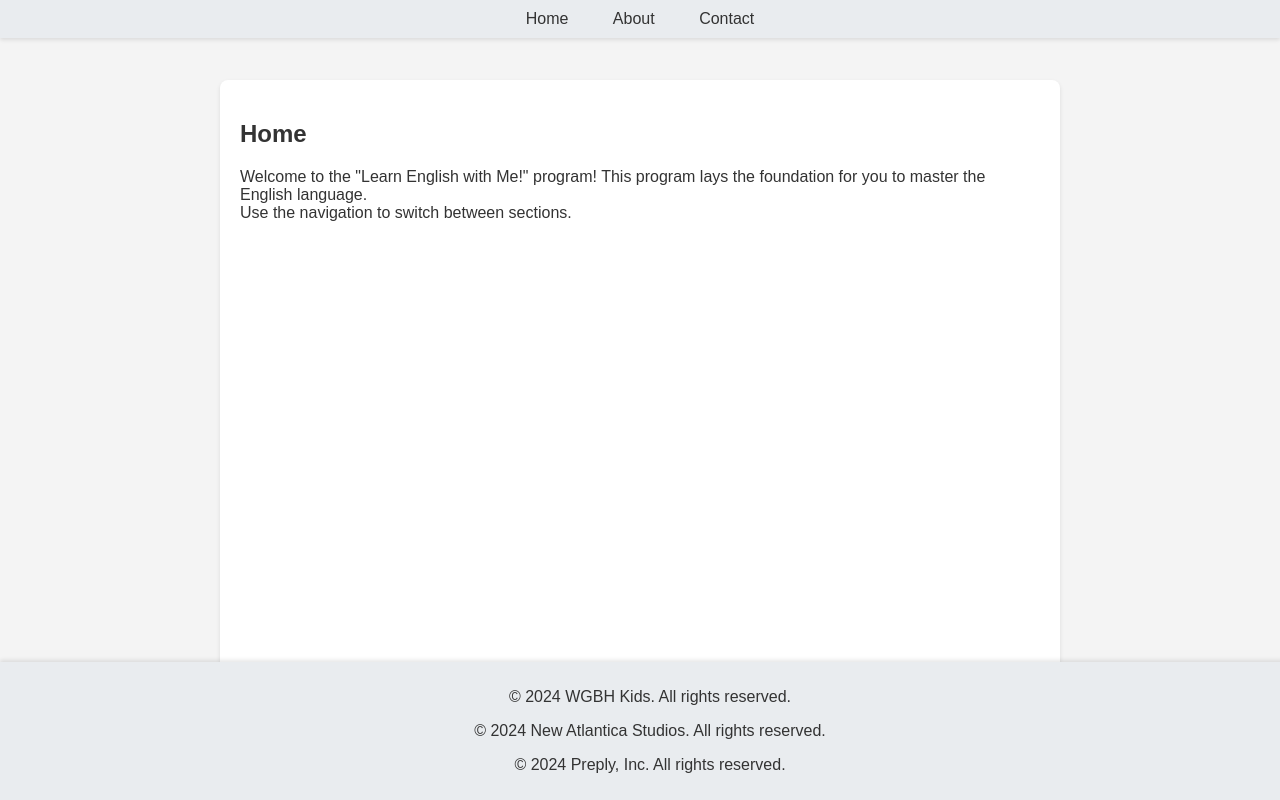
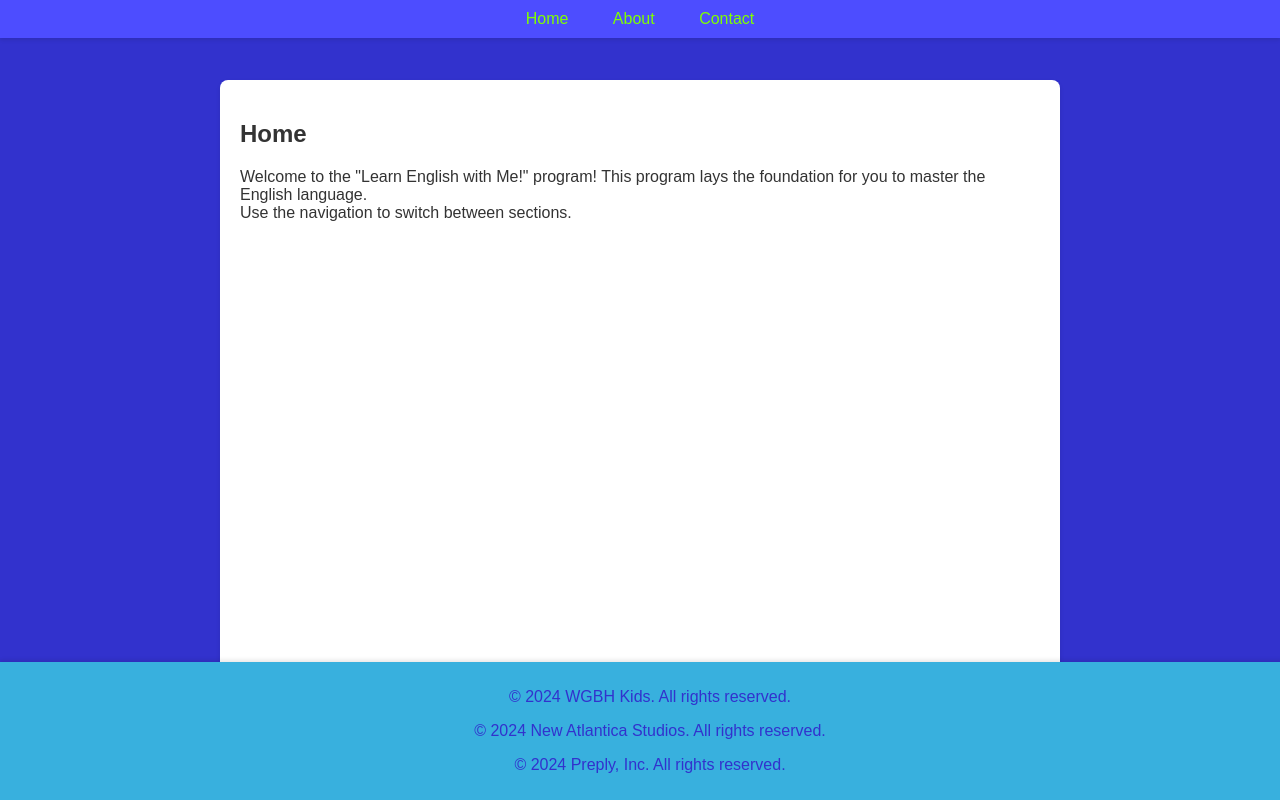
Before and after one commit to aegerev/eng1000-routing, a plain HTML site: page index.html in a window 1280 px wide. Shown: the top 800 px of the page. Drawn offline with Linux system fonts and the light colour scheme.

Commit message:
Updated CSS to match the 'Learn English with Me!' theme

```diff
--- a/css/styles.css
+++ b/css/styles.css
@@ -2,14 +2,14 @@ body {
     font-family: Arial, sans-serif;
     margin: 0;
     padding: 0;
-    background: #f4f4f4;
+    background: #3232CD;
     color: #333;
     padding-top: 60px;
   }
 
   header {
-    background: #e9ecef;
-    color: #333;
+    background: #4D4DFF;
+    color: #23238E;
     padding: 10px 0;
     text-align: center;
     box-shadow: 0 2px 4px rgba(0, 0, 0, 0.1);
@@ -21,15 +21,15 @@ body {
   }
 
   nav a {
-    color: #333;
+    color: #7FFF00;
     padding: 10px 20px;
     text-decoration: none;
     transition: color 0.3s, background-color 0.3s;
   }
 
   nav a:hover {
-    color: #0056b3;
-    background-color: #e9ecef;
+    color: #FFFF00;
+    background-color: #007FFF;
   }
 
   .section {
@@ -44,8 +44,8 @@ body {
   }
 
   footer {
-    background: #e9ecef;
-    color: #333;
+    background: #38B0DE;
+    color: #3232CD;
     text-align: center;
     padding: 10px;
     position: fixed;
```
